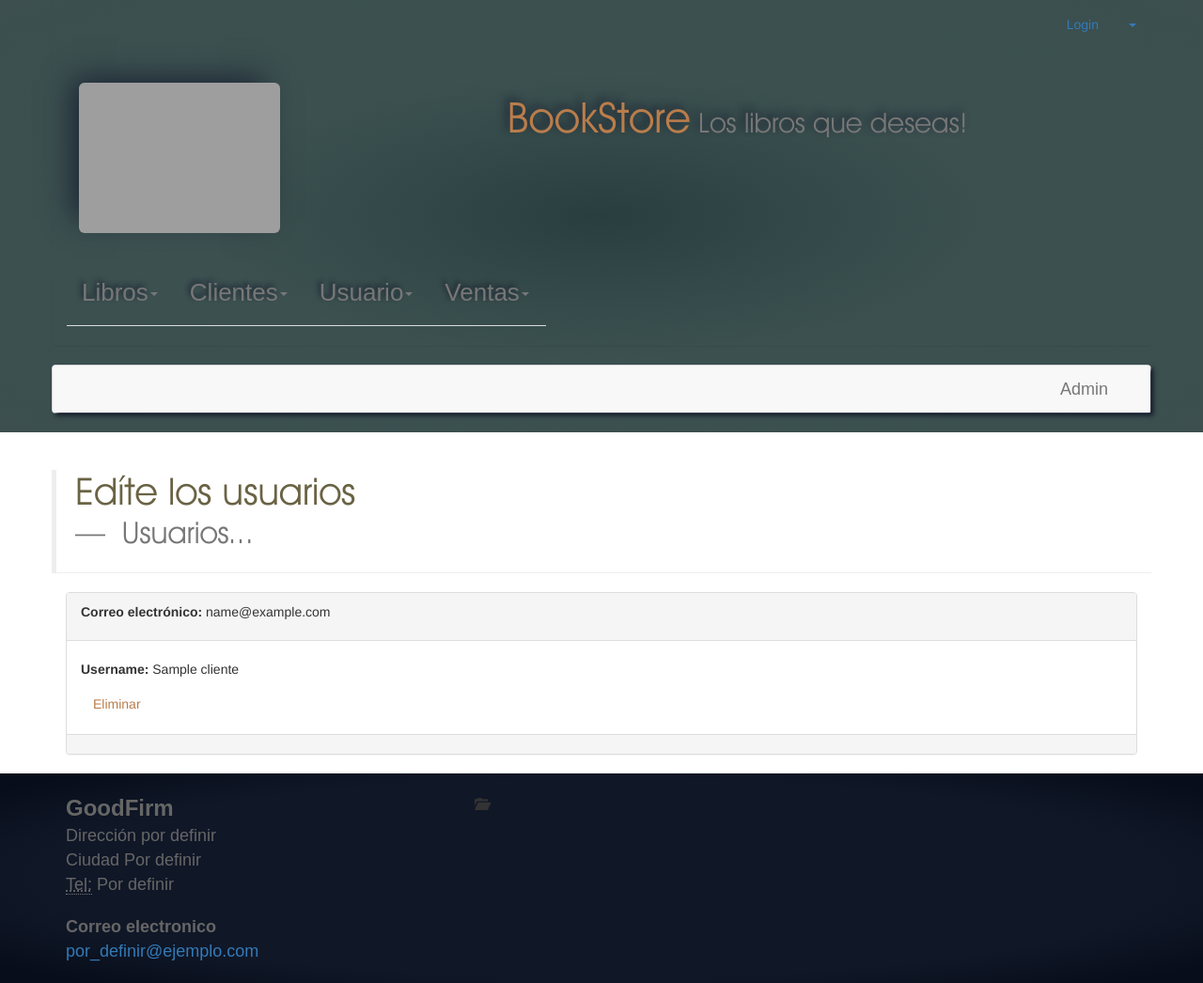
After one commit to andresmauriciogomezr/adminSoftware, a Django app: template admin/moduloAdmin/templates/administrar/editar_usuarios.html in a window 1280 px wide. The commit adds this page. Shown: the whole page at 94% size. Run offline with Django 3.2, Linux system fonts and the light colour scheme; the template is opened without the code that fills it: most values are stand-ins (such as "Sample title", 1, 10 or a date in 2020); some libraries are stand-ins or nearby versions; grey boxes are pictures that could not be loaded.

Commit message:
casi terminado

```diff
--- a/admin/moduloAdmin/administracion/urls.py
+++ b/admin/moduloAdmin/administracion/urls.py
@@ -1,12 +1,17 @@
 from django.conf.urls import url
+from django.contrib.auth.decorators import login_required
 
 from views import *
 
 urlpatterns = [
-    url(r'^/agregar-libro', agregarLibro, name='agregarLibro'),
-    url(r'^/nuevo-libro', nuevoLibro, name='nuevoLibro'),
-    url(r'^/editar-libros', editarLibros, name='editarLibros'),
-    url(r'^/editar-libro', editarLibro, name='editarLibro'),
-    url(r'^/actualizar-libro', actualizarLibro, name='actualizarLibro'),
-    url(r'^/eliminar-libro', eliminarLibro, name='eliminarLibro'),
+	url(r'^$', login_required(editarLibros), name='/'),
+    url(r'^/agregar-libro', login_required(agregarLibro), name='agregarLibro'),
+    url(r'^/nuevo-libro', login_required(nuevoLibro), name='nuevoLibro'),
+    url(r'^/editar-libros', login_required(editarLibros), name='editarLibros'),
+    url(r'^/editar-libro', login_required(editarLibro), name='editarLibro'),
+    url(r'^/actualizar-libro', login_required(actualizarLibro), name='actualizarLibro'),
+    url(r'^/eliminar-libro', login_required(eliminarLibro), name='eliminarLibro'),
+    url(r'^/ver-clientes', login_required(verClientes), name='verClientes'),
+    url(r'^/ver-ventas', login_required(verVentas), name='verVentas'),
+    url(r'^/nueva-categoria', login_required(nuevaCategoria), name='nuevaCategoria'),
 ]
--- a/admin/moduloAdmin/moduloAdmin/settings.py
+++ b/admin/moduloAdmin/moduloAdmin/settings.py
@@ -132,6 +132,6 @@ STATIC_URL = '/static/'
 
 STATICFILES_DIRS = (os.path.join(BASE_DIR, 'static'),)
 
-LOGIN_URL = reverse_lazy('usuarios: login')
-LOGOUT_URL = reverse_lazy('usuarios: registrar')
+#LOGIN_URL = reverse_lazy('usuarios: login');
+LOGOUT_URL = reverse_lazy('editarLibros');
 LOGIN_REDIRECT_URL = reverse_lazy('editarLibros');
--- a/admin/moduloAdmin/moduloAdmin/urls.py
+++ b/admin/moduloAdmin/moduloAdmin/urls.py
@@ -16,12 +16,14 @@ Including another URLconf
 from django.conf.urls import url, include
 from django.contrib import admin
 from django.contrib.auth.views import login
+from django.contrib.auth.views import logout_then_login
 
 
 urlpatterns = [
     url(r'^admin/', admin.site.urls),
     url(r'^administrar', include('administracion.urls')),
     url(r'^registrar', include('usuarios.urls')),
-    url(r'^login', login , {'template_name' : 'usuario/login.html'}, name='login'),
-    url(r'^logout', login , name='logout'),
+    url(r'^$', include('administracion.urls')),
+    url(r'^accounts/login/', login , {'template_name' : 'usuario/login.html'}, name='login'),
+    url(r'^logout', logout_then_login , name='logout'),
 ]
--- /dev/null
+++ b/admin/moduloAdmin/templates/administrar/editar_usuarios.html
@@ -0,0 +1,29 @@
+{% extends 'generico/generico.html' %}
+
+{% block contenido %}
+
+<div class="container">
+
+		<div class="titulo_pagina row" id="titulo_ingresar_servicio">
+			<blockquote class="page-header" style="padding-top:0px;">
+				<h5 id="titulo_pagina">Edíte los usuarios<small>Usuarios...</small></h5>
+			</blockquote>
+		</div>
+
+		{% for cliente in clientes %}
+			<div class="panel panel-default">
+				<div class="panel-heading">
+					<p><strong>Correo electrónico: </strong>{{cliente.email}}</p>
+				</div>
+				<div class="panel-body">
+					<p><strong>Username: </strong>{{cliente.name}}</p>
+					<a class="enlace_modal btn" onclick="confirmar_eliminar_usuario({{cliente.username}})">Eliminar</a>
+				</div>
+				<div class="panel-footer">
+				</div>
+			</div>
+		{% endfor %}
+
+	</div>
+
+{% endblock %}
--- a/admin/moduloAdmin/templates/generico/generico.html
+++ b/admin/moduloAdmin/templates/generico/generico.html
@@ -24,18 +24,58 @@
 
 	<div class="container panel no_fondo" id="panel_lema_logo">
 
+
+
+
+<div class="row"><!--**************************************************login********************************-->
+              <div class="collapse navbar-collapse" id="app-navbar-collapse">
+                <!-- Left Side Of Navbar -->
+                <ul class="nav navbar-nav">
+                    &nbsp;
+                </ul>
+
+                <!-- Right Side Of Navbar -->
+                <ul class="nav navbar-nav navbar-right">
+                    <!-- Authentication Links -->
+                   {% if user.is_authenticated %}
+                   {% else %}
+                        <li><a href="">Login</a></li>
+
+                      {% endif %}
+
+                      <li class="dropdown">
+                        <a href="#" class="dropdown-toggle" data-toggle="dropdown" role="button" aria-expanded="false">
+                          {{ user.username }} <span class="caret"></span>
+                        </a>
+                        <ul class="dropdown-menu" role="menu">
+                          <li>
+                            <a href="{% url 'logout' %}">
+                              Logout
+                            </a>
+
+                            <form id="logout-form" action="" method="POST" style="display: none;">
+                            </form>
+                          </li>
+                        </ul>
+                      </li>
+                </ul>
+            </div>
+        </div><!--**************************************************login********************************-->
+
+
+
 		<div class="row margen" >
 
-			<div class="col-xs-13 col-md-4 " id="fila_logo">
+			<div class="col-xs-13 col-md-3 " id="fila_logo">
 	            <a id="opcion_administrar" href="" class="btn">
-	              <img src="" class="img-responsive img-rounded sombra_logo">
+	              <img src="http://bibliotecas.uaz.edu.mx/image/image_gallery?uuid=5cf5e473-c30f-48b8-ae56-9704448aafa2&groupId=12450&t=1337972443029" class="img-responsive img-rounded sombra_logo">
 	            </a>
 			</div>
 
 			<div class="col-md-7 col-md-offset-1 visible-md-block visible-lg-block ">
 
 				<div class="">
-					<h1 id="lema" class="">Consultoría Empresarial <small> Contable y Financiera </small></h1>
+					<h1 id="lema" class="">BookStore<small> Los libros que deseas! </small></h1>
 				</div>
 			</div>
 
@@ -81,68 +121,59 @@
           		</li> <!--fin servicios-->
 
 
-							<li class=""><!--inicio interes-->
-
-                      			<a href="#" class="dropdown-toggle" data-toggle="dropdown" role="button" >
-                        			<p class="opcion_cabecera">Interés<span class="caret"></span></p>
+							<li><!--inicio servicios-->
+                  <a href="#" class="dropdown-toggle" data-toggle="dropdown" role="button">
+                    <p class="opcion_cabecera">Clientes<span class="caret"></span></p>
                   </a>
 
-                     			<ul id="interes_cabecera" class="dropdown-menu">
+                    <ul class="dropdown-menu">
+                      <li class="dropdown">
+                        <a href="{% url 'verClientes' %}" >
+                          Ver clientes
+                        </a>
+                      </li>
 
-                          			<li class="dropdown-submenu">
-                            			<a href="#" class="dropdown-toggle" data-toggle="dropdown">
-                              				Artículos
-                            			</a>
-
-                            			<ul class="dropdown-menu multi-level">
-
-                                			<li class="dropdown-submenu">
-												<a href="#" class="dropdown-toggle " data-toggle="dropdown">
-												</a>
-
-												<ul id="lista_links_articulos" class="dropdown-menu multi-level">
-
-													<li>
-														<a href="" class="" >
+                        <li class="dropdown">
+                          <a href="{% url 'editarLibros' %}" >
+                            Editar libros
                           </a>
                         </li>
 
                     </ul>
-
-											</li>
-
-                            			</ul>
-
-                           			</li>
-
-								</ul>
-
-							</li><!--fin interes-->
+              </li> <!--fin servicios-->
 
                 <li><!--inicio servicios-->
                   <a href="#" class="dropdown-toggle" data-toggle="dropdown" role="button">
-                        			<p class="opcion_cabecera">Servicios<span class="caret"></span></p>
+                    <p class="opcion_cabecera">Usuario<span class="caret"></span></p>
                   </a>
 
                     <ul class="dropdown-menu">
-                                	<li class="dropdown-submenu">
-										<a href="#" class="dropdown-toggle " data-toggle="dropdown">
-                                   		</a>
-
-                                		<ul id="lista_links_articulos" class="dropdown-menu multi-level">
-                                   			<li>
-                                   				<a href="" class="" >
+                      <li class="dropdown">
+                        <a href="{% url 'registrar' %}" >
+                          Registrar Administrador
                         </a>
                       </li>
-                                		</ul>
-                           			</li>
+
+
                     </ul>
               </li> <!--fin servicios-->
 
 
-							<li role="presentation" class="">
-		                    	<a href=""  class=""><p class="opcion_cabecera">Administrar</p></a>
+							 <li><!--inicio servicios-->
+                  <a href="#" class="dropdown-toggle" data-toggle="dropdown" role="button">
+                    <p class="opcion_cabecera">Ventas<span class="caret"></span></p>
+                  </a>
+
+                    <ul class="dropdown-menu">
+                      <li class="dropdown">
+                        <a href="{% url 'verVentas' %}" >
+                          Ver ventas
+                        </a>
                       </li>
+
+
+                    </ul>
+              </li> <!--fin servicios-->
 
 						</ul>
 					</div>
@@ -179,43 +210,6 @@
             <ul class="nav nav-pills navbar-nav pull-right" id="opciones_administrar">
               <li>
                 <a href="" id="titulo_menu_administrar navbar-right" class="navbar-brand opcion_administrar col-md-1" >Admin</a>
-              </li>
-              <li role="presentation" class="dropdown opcion_administrar" id="link_articulos">
-                <a class="dropdown-toggle" role="button" id="drop_administrar" data-toggle="dropdown" aria-haspopup="true" aria-expanded="false">Artículos
-                <span class="caret"></span>
-                </a>
-
-                <ul class="dropdown-menu " aria-labelledby="dropdownMenu1">
-
-                  <li id="link_agregar_articulo" class="opcion_administrar" role="presentacion">
-                    <a href="">Agrege un atriculo</a>
-                  </li>
-
-                  <li id="link_ver_articulos" class="opcion_administrar" role="presentacion ">
-                    <a href="">Edíte sus articulos</a>
-                  </li>
-                  <li id="link_categorias" class="opcion_administrar" role="presentacion ">
-                    <a href="">Edíte sus categorías</a>
-                  </li>
-                </ul>
-              </li>
-
-              <li role="presentation" class="dropdown opcion_administrar" id="link_servicios">
-                <a class="dropdown-toggle" role="button" id="drop_administrar" data-toggle="dropdown" aria-haspopup="true" aria-expanded="false">Servicios
-                <span class="caret"></span>
-                </a>
-
-                <ul class="dropdown-menu" aria-labelledby="dropdownMenu1">
-                  <li id="link_agregar_servcio" class="opcion_administrar" role="presentacion">
-                    <a href="">Agrege un servicio</a>
-                  </li>
-                  <li id="link_editar_servicios" class="opcion_administrar" role="presentacion">
-                    <a href="">Edíte sus servicios</a>
-                  </li>
-                  <li id="link_editar_servicios" class="opcion_administrar" role="presentacion">
-                    <a href="">Edíte sus áreas</a>
-                  </li>
-                </ul>
               </li>
 
             </ul>
```
Also changed, not shown: admin/moduloAdmin/administracion/views.py (+34 -0 lines), admin/moduloAdmin/templates/administrar/agregar_libro.html (+60 -0 lines), admin/moduloAdmin/templates/administrar/editar_ventas.html (added, +41 -0 lines), 4 other files. Lines whose indentation alone changed are shown as unchanged.
